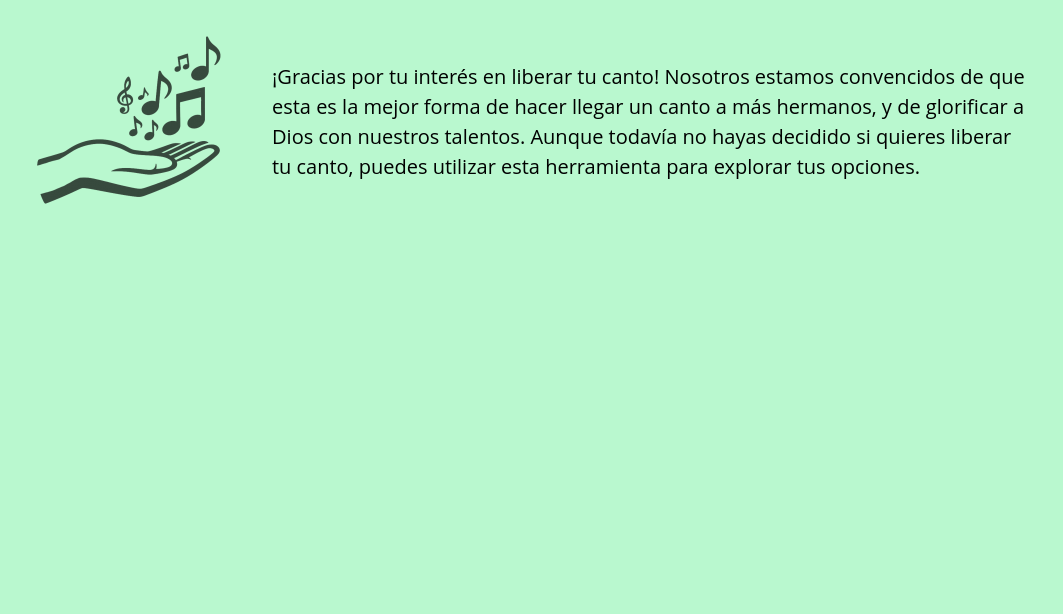
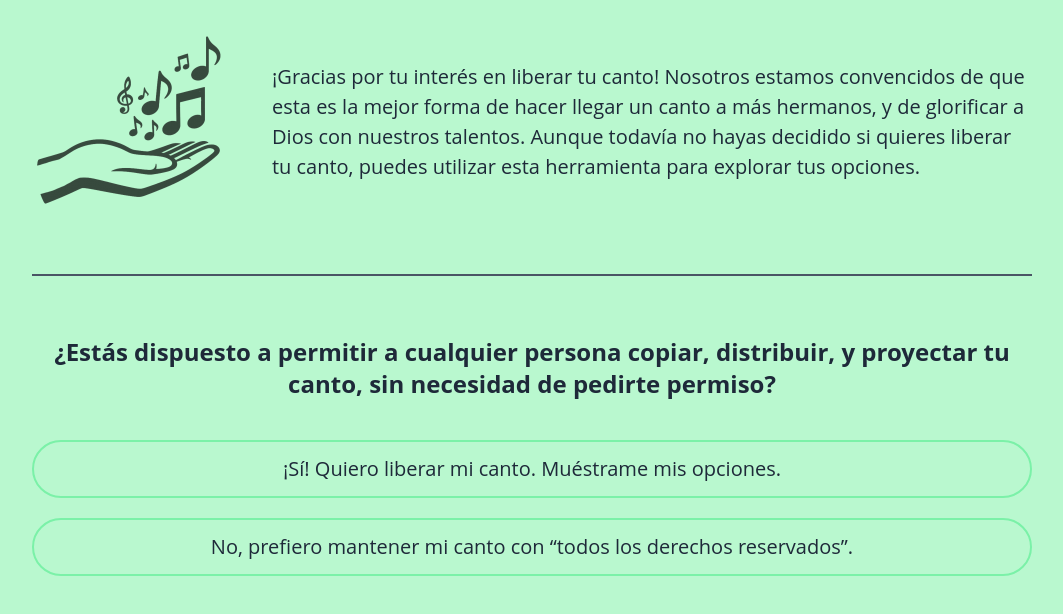
Before and after one commit to mashkioya/hymn-license-chooser, a website: page index.html in a window 1280 px wide. Shown: the part 138-752 px from the top of the page, without its empty margins (108-1171 px from the left). Drawn offline with Linux system fonts and the light colour scheme.

Commit message:
added first question and formatting

```diff
--- a/index.html
+++ b/index.html
@@ -9,11 +9,20 @@
 </head>
 <body class="bg-green-200">
     <div class="w-5/6 max-w-250 mx-auto my-20">
-        <h1 class="text-center text-5xl font-black text-gray-800 pb-10">Escoge una licencia</h1>
-        <div class="flex items-center">
+        <h1 class="text-center text-5xl font-black pb-10">Escoge una licencia</h1>
+        <div class="flex items-center pb-15 mb-15 border-b-2 border-b-gray-600">
             <img src="src/hand.png" alt="" class="opacity-70 pr-10">
             <p class="font-medium">¡Gracias por tu interés en liberar tu canto! Nosotros estamos convencidos de que esta es la mejor forma de hacer llegar un canto a más hermanos, y de glorificar a Dios con nuestros talentos. Aunque todavía no hayas decidido si quieres liberar tu canto, puedes utilizar esta herramienta para explorar tus opciones.</p>
         </div>
+
+        <div class="question flex flex-col text-center">
+            <p class="font-bold pb-5 text-2xl mb-5">¿Estás dispuesto a permitir a cualquier persona copiar, distribuir, y proyectar tu canto, sin necesidad de pedirte permiso?</p>
+            <a href="" class="p-3 rounded-full mb-5 border-2 border-green-300 hover:bg-green-300 hover:border-white">¡Sí! Quiero liberar mi canto. Muéstrame mis opciones.</a>
+            <a href="" class="p-3 rounded-full mb-5 border-2 border-green-300 hover:bg-red-300 hover:border-white">No, prefiero mantener mi canto con “todos los derechos reservados”.</a>
+        </div>
+
+
+
     </div>
     <script src="src/script.js"></script>
 </body>
--- a/src/input.css
+++ b/src/input.css
@@ -4,4 +4,5 @@
 body {
     font-family: "Open Sans";
     font-Size: 1.25rem;
+    @apply text-gray-800;
 }
```
Also changed, not shown: src/output.css.
